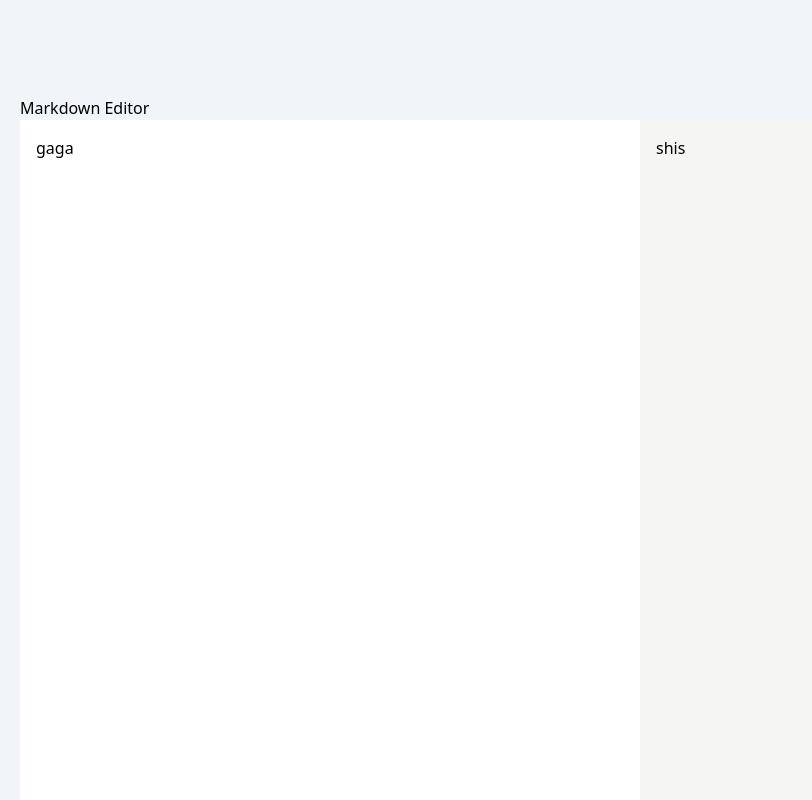
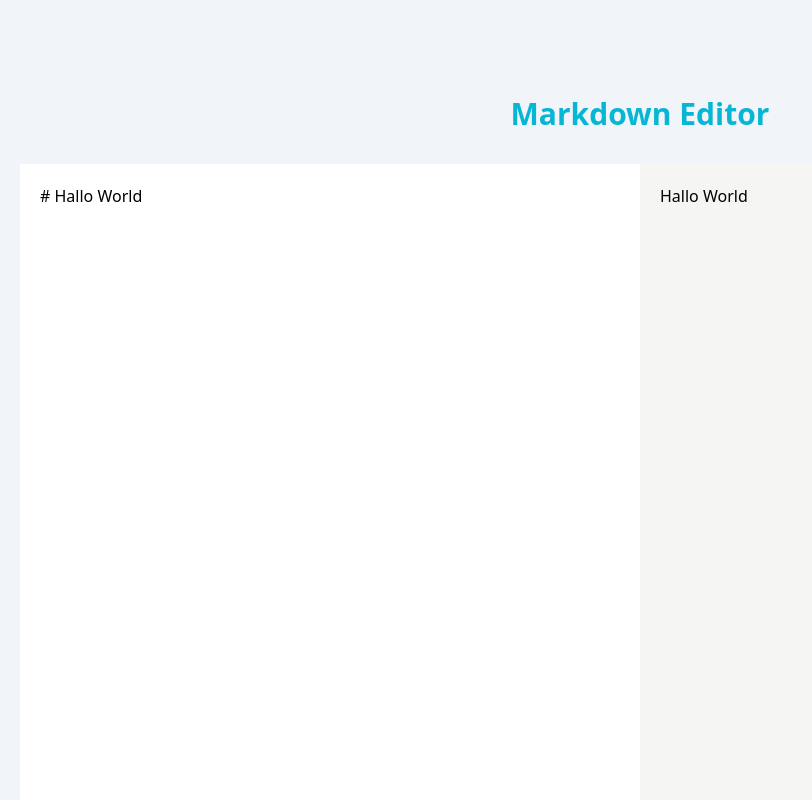
Before and after one commit to pamcy/Vue3-Toolbox, a Nuxt app: page /markdown in a window 1280 px wide. Shown: the top 800 px of the page, without its empty margins (0-812 px from the left). Built offline with nearby package versions, Linux system fonts and the light colour scheme.

Commit message:
sync content between the editor and  the preview panel

```diff
--- a/pages/markdown.vue
+++ b/pages/markdown.vue
@@ -2,11 +2,11 @@
   <div>
     <main class="my-24">
       <div class="container">
-        <h2>Markdown Editor</h2>
+        <h2 class="text-center text-3xl font-bold text-cyan-500">{{ title }}</h2>
 
-        <div class="flex min-h-screen">
-          <textarea class="w-1/2 bg-white p-4 outline-0">gaga</textarea>
-          <article class="w-1/2 bg-stone-100 p-4">shis</article>
+        <div class="mt-8 flex min-h-screen">
+          <textarea v-model="content" class="w-1/2 bg-white p-5 outline-0"></textarea>
+          <article class="w-1/2 bg-stone-100 p-5" v-html="compiledMarkdown"></article>
         </div>
       </div>
     </main>
@@ -14,5 +14,20 @@
 </template>
 
 <script>
-export default {}
+import { marked } from 'marked'
+import DOMPurify from 'dompurify'
+
+export default {
+  data() {
+    return {
+      title: 'Markdown Editor',
+      content: '# Hallo World'
+    }
+  },
+  computed: {
+    compiledMarkdown() {
+      return DOMPurify.sanitize(marked(this.content))
+    }
+  }
+}
 </script>
```
